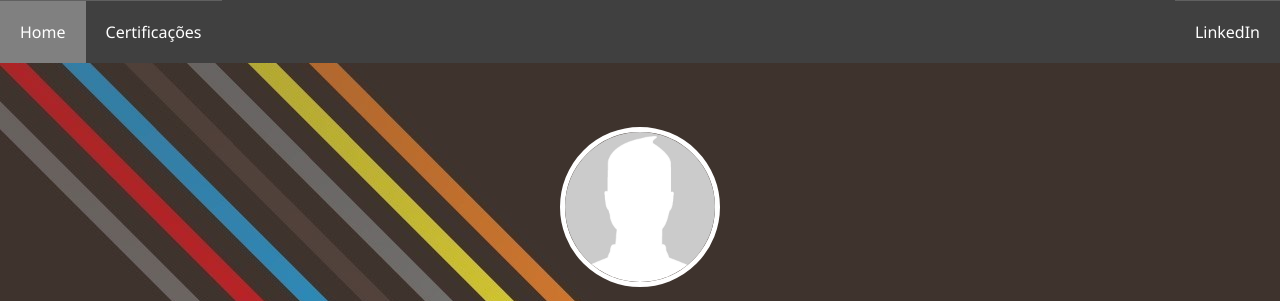
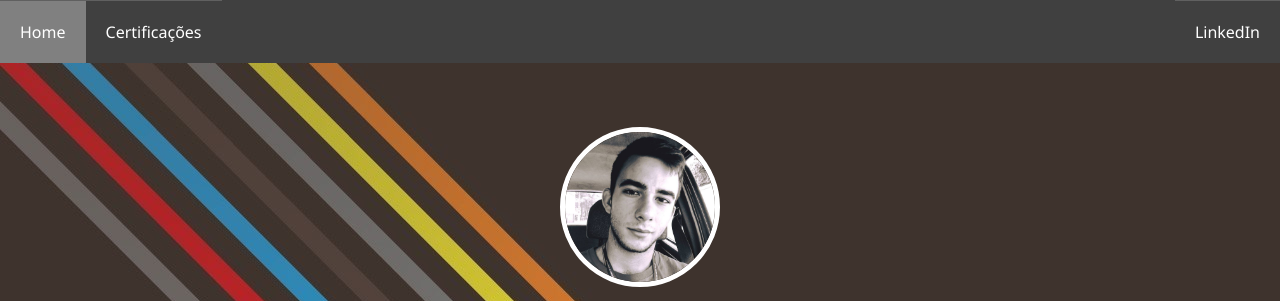
Before and after one commit to mauricioEberlin/curriculo-personalizado, a plain HTML site: page index.html in a window 1280 px wide. Shown: the top 301 px of the page. Drawn offline with Linux system fonts and the light colour scheme.

Commit message:
[14] - Adicionando foto de perfil

```diff
--- a/index.html
+++ b/index.html
@@ -36,7 +36,7 @@
 
     <section class="hero">
         <div class="img-perfil">
-            <img src="images/anonimo.png" alt="Foto do perfil">
+            <img src="images/mauricio.png" alt="Foto do perfil">
         </div>
 
         <h1>Maurício Eberlin Pereira</h1>
```
Also changed, not shown: images/mauricio.png (added).
